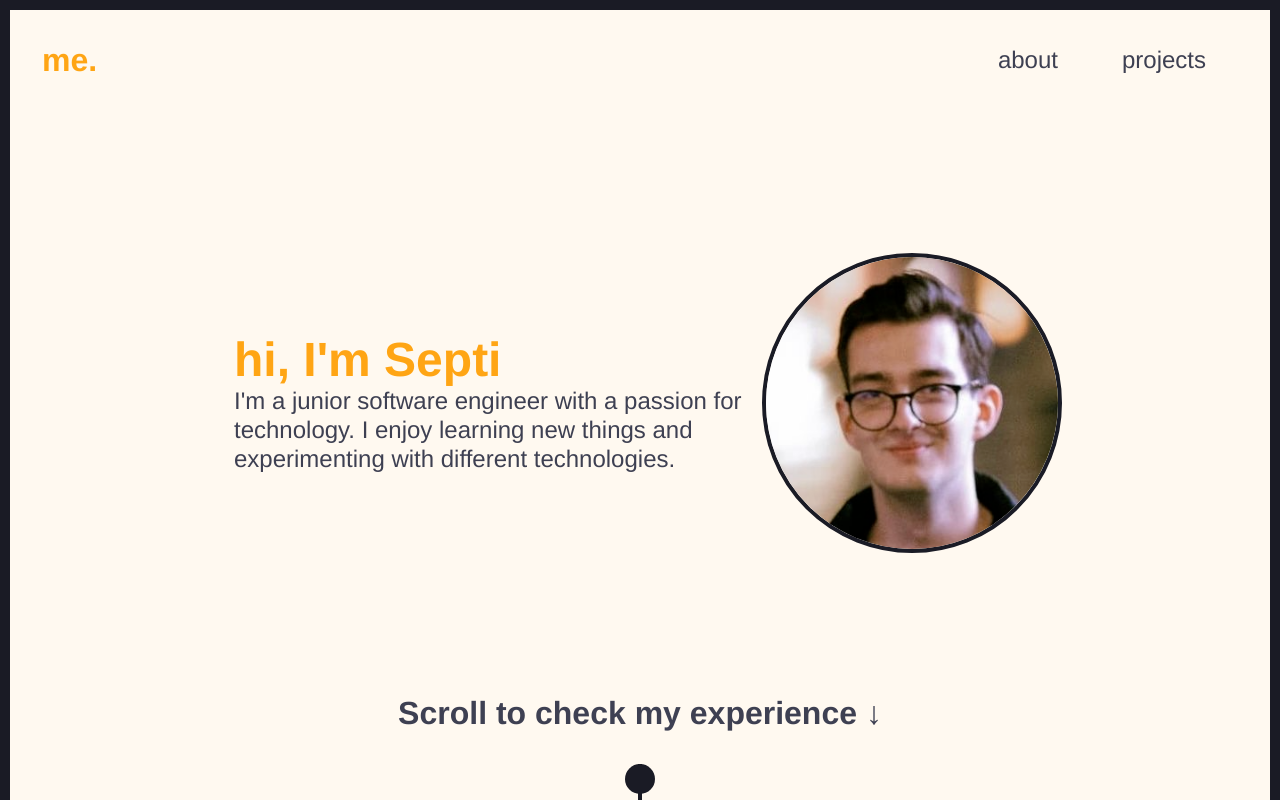
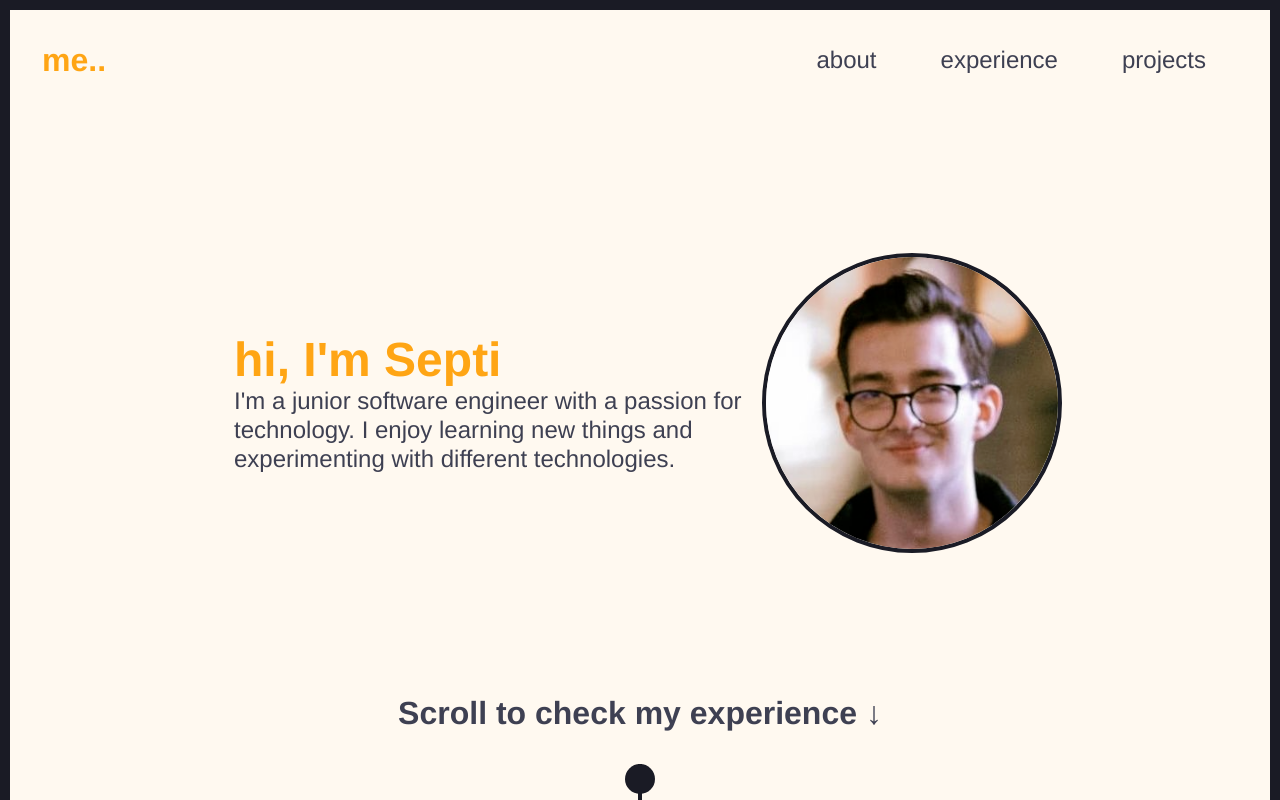
Before and after one commit to Septy2000/Portfolio-Website, a Next.js app: page / in a window 1280 px wide. Shown: the top 800 px of the page. Built offline with nearby package versions, Linux system fonts and the light colour scheme.

Commit message:
Moved Navigation bar component to main page instead of layout; Used refs and passed them to components and navigation bar to enable scrolling; Might have to look into using forwardRef

```diff
--- a/src/app/layout.tsx
+++ b/src/app/layout.tsx
@@ -19,7 +19,6 @@ export default function RootLayout({
                 <ThemeClient>
                     <GlobalStyles />
                     <body>
-                        <NavigationBar />
                         {children}
                     </body>
                 </ThemeClient>
--- a/src/app/page.tsx
+++ b/src/app/page.tsx
@@ -1,15 +1,25 @@
 "use client";
-import React from "react";
+import React, { useRef } from "react";
+import NavigationBar from "@/components/NavigationBar/NavigationBar";
 import MainInformationSection from "@/components/MainInformationSection/MainInformationSction";
 import ExperienceContainer from "@/components/ExperienceSection/ExperienceSection";
 import ProjectsSection from "@/components/ProjectsSection/ProjectsSection";
 
 export default function AboutMePage() {
+    const aboutRef = useRef<HTMLDivElement | null>(null);
+    const experienceRef = useRef<HTMLDivElement | null>(null);
+    const projectsRef = useRef<HTMLDivElement | null>(null);
+
     return (
         <React.Fragment>
-            <MainInformationSection />
-            <ExperienceContainer />
-            <ProjectsSection />
+            <NavigationBar
+                aboutRef={aboutRef}
+                projectsRef={projectsRef}
+                experienceRef={experienceRef}
+            />
+            <MainInformationSection aboutRef={aboutRef} />
+            <ExperienceContainer experienceRef={experienceRef} />
+            <ProjectsSection projectsRef={projectsRef} />
         </React.Fragment>
     );
 }
--- a/src/components/ExperienceSection/ExperienceSection.tsx
+++ b/src/components/ExperienceSection/ExperienceSection.tsx
@@ -15,7 +15,11 @@ export type TimelineItemAttributes = {
     icon: string;
 };
 
-export default function ExperienceSection() {
+export default function ExperienceSection({
+    experienceRef,
+}: {
+    experienceRef: React.RefObject<HTMLDivElement>;
+}) {
     const timelineItems: TimelineItemAttributes[] = [
         {
             title: "Graduate Software Engineer",
@@ -40,7 +44,7 @@ export default function ExperienceSection() {
     ];
 
     return (
-        <Styled.Container>
+        <Styled.Container ref={experienceRef}>
             <Styled.ScrollToExperienceHeader>
                 Scroll to check my experience &darr;
             </Styled.ScrollToExperienceHeader>
--- a/src/components/MainInformationSection/MainInformationSction.tsx
+++ b/src/components/MainInformationSection/MainInformationSction.tsx
@@ -3,9 +3,13 @@ import AboutContainer from "./AboutSection/AboutSection";
 import { PortraitImage } from "@/components/images/Images.styled";
 import { portrait_src } from "@/components/images/Images";
 
-export default function MainInformationSection() {
+export default function MainInformationSection({
+    aboutRef,
+}: {
+    aboutRef: React.RefObject<HTMLDivElement>;
+}) {
     return (
-        <Styled.Container>
+        <Styled.Container ref={aboutRef}>
             <AboutContainer />
             <PortraitImage
                 src={portrait_src}
--- a/src/components/NavigationBar/NavigationBar.styled.tsx
+++ b/src/components/NavigationBar/NavigationBar.styled.tsx
@@ -22,7 +22,7 @@ export const NavigationContainer = styled.nav`
     margin-left: ${({ theme }) => theme.margin.medium};
 `;
 
-export const NavigationLink = styled(Link)`
+export const NavigationLink = styled.div`
     font-size: 1.5rem;
     margin-left: ${({ theme }) => theme.margin.medium};
     margin-right: ${({ theme }) => theme.margin.medium};
--- a/src/components/NavigationBar/NavigationBar.tsx
+++ b/src/components/NavigationBar/NavigationBar.tsx
@@ -1,17 +1,52 @@
 "use client";
-import React from "react";
+import React, { useRef } from "react";
 import * as Styled from "./NavigationBar.styled";
 
-export default function NavigationBar() {
-    const pages = ["about", "projects"];
+type Page = {
+    name: string;
+    ref: React.RefObject<HTMLDivElement>;
+};
+
+export default function NavigationBar({
+    aboutRef,
+    projectsRef,
+    experienceRef,
+}: {
+    aboutRef: React.RefObject<HTMLDivElement>;
+    projectsRef: React.RefObject<HTMLDivElement>;
+    experienceRef: React.RefObject<HTMLDivElement>;
+}) {
+    const pages: Page[] = [
+        {
+            name: "about",
+            ref: aboutRef,
+        },
+        {
+            name: "experience",
+            ref: experienceRef,
+        },
+        {
+            name: "projects",
+            ref: projectsRef,
+        },
+    ];
+
+    const topLeftText = "me.";
 
     return (
         <Styled.Header>
-            <Styled.Name>me.</Styled.Name>
+            <Styled.Name>{topLeftText}.</Styled.Name>
             <Styled.NavigationContainer>
                 {pages.map((page, id) => (
-                    <Styled.NavigationLink key={id} href={page.toLowerCase()}>
-                        {page}
+                    <Styled.NavigationLink
+                        key={id}
+                        onClick={() => {
+                            page.ref.current?.scrollIntoView({
+                                behavior: "smooth",
+                            });
+                        }}
+                    >
+                        {page.name}
                     </Styled.NavigationLink>
                 ))}
             </Styled.NavigationContainer>
--- a/src/components/ProjectsSection/ProjectsSection.tsx
+++ b/src/components/ProjectsSection/ProjectsSection.tsx
@@ -1,5 +1,5 @@
 "use client";
-import React, { useState } from "react";
+import React, { useState, useRef } from "react";
 import * as Styled from "./ProjectsSection.styled";
 import ProjectCard from "./ProjectCard/ProjectCard";
 import {
@@ -16,7 +16,11 @@ export type Project = {
     code_url?: string;
 };
 
-export default function ProjectsSection() {
+export default function ProjectsSection({
+    projectsRef,
+}: {
+    projectsRef: React.RefObject<HTMLDivElement>;
+}) {
     const projects: Project[] = [
         {
             title: "Fractals Explorer",
@@ -35,19 +39,18 @@ export default function ProjectsSection() {
             code_url: "https://github.com/Septy2000/Portfolio-Website",
         },
     ];
-
-    const projectsSectionTitle = "projects";
-
     const [selectedProject, setSelectedProject] = useState<Project>(
         projects[0]
     );
+
+    const projectsSectionTitle = "projects";
 
     function handleProjectItemClick(project: Project) {
         setSelectedProject(project);
     }
 
     return (
-        <Styled.Container>
+        <Styled.Container ref={projectsRef}>
             <SpacerSmall />
             <Styled.ProjectsContainer>
                 <Styled.ProjectsList>
```
